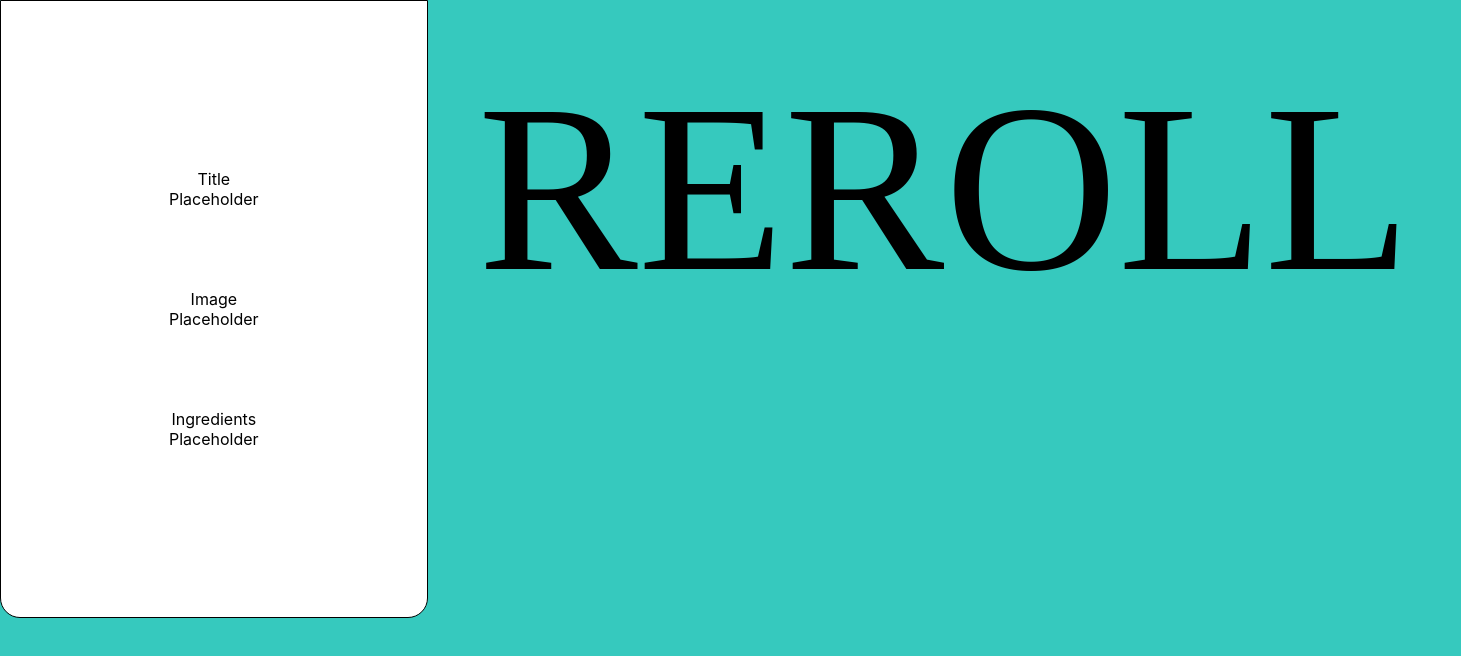
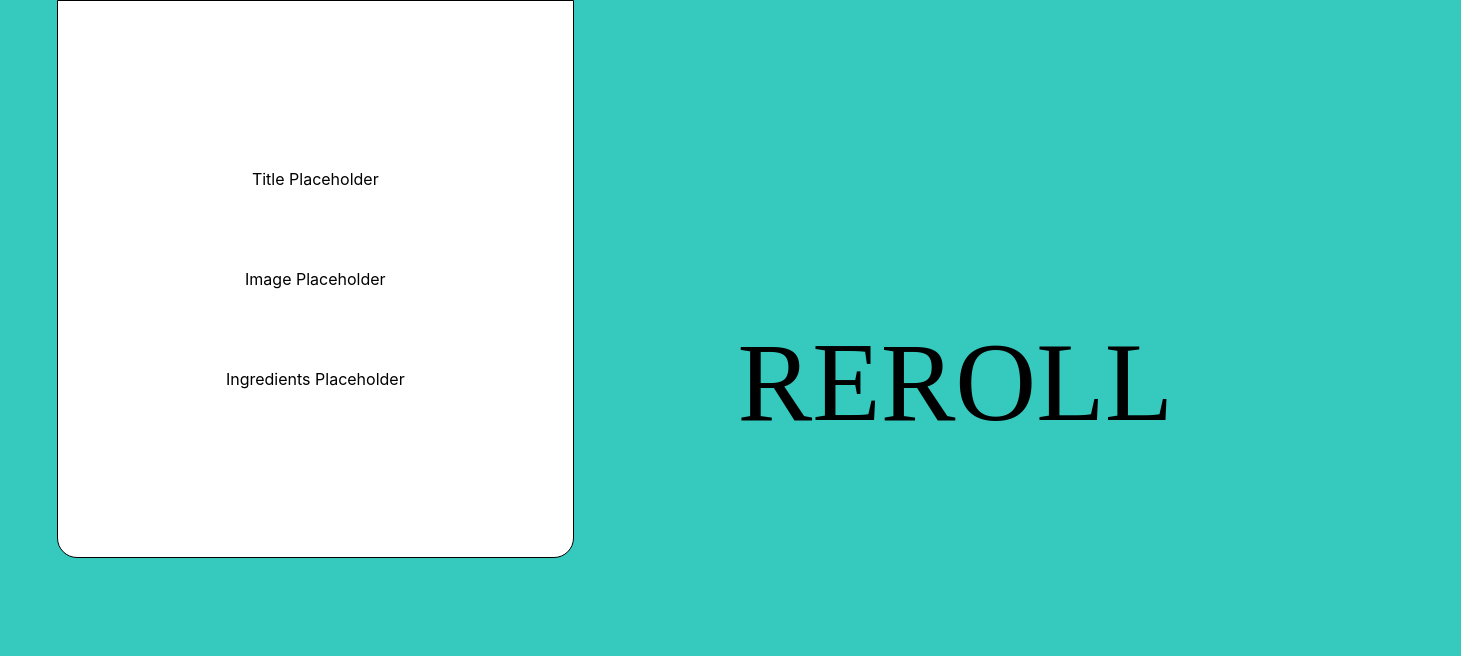
Before and after one commit to Lachlan-L/Recipe-Roulette, a React (Create React App) app in the folder frontend/: page /recipe in a window 1280 px wide. Shown: the top 656 px of the page, 1461 px wide, since content can reach past the window. Built offline with nearby package versions, Linux system fonts and the light colour scheme.

Commit message:
debugged sizing problem

```diff
--- a/frontend/src/pages/Recipe.css
+++ b/frontend/src/pages/Recipe.css
@@ -47,15 +47,16 @@ body {
     padding: 50px;
     background-color: transparent;
     font-family: 'Times New Roman', Times, serif;
-    font-size: 15rem;
+    font-size: 7rem;
     transition: 1s;
     border: none;
+    margin-top: 50%;
 }
 
 .reroll:hover {
     color: white;
     transition: 1s;
-    font-size: 17rem;
+    font-size: 10rem;
 }
 
 .reroll:active {
```
